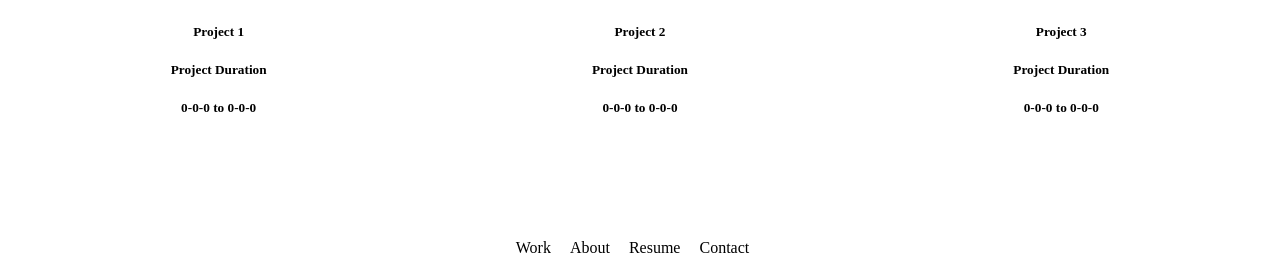
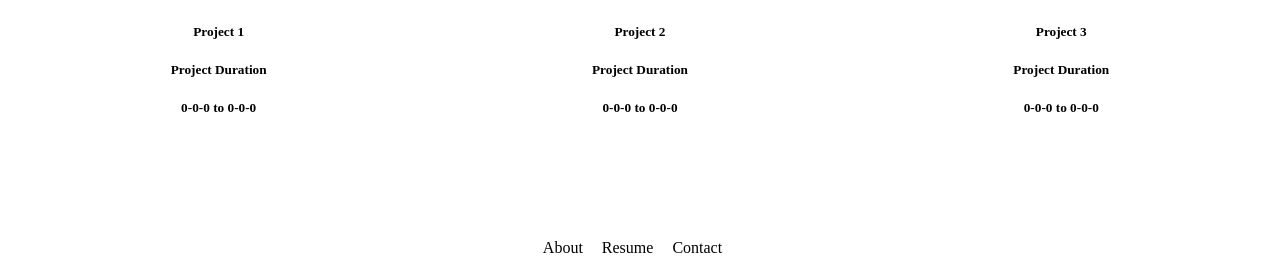
Before and after one commit to lari14/UX_UI_HW_19, a plain HTML site: page index.html in a window 1280 px wide. Shown: the part 2428-2706 px from the top of the page. Drawn offline with Linux system fonts and the light colour scheme.

Commit message:
footer iteration

```diff
--- a/index.html
+++ b/index.html
@@ -128,7 +128,6 @@
     <!--Below this line is the footer-->
         <footer>
             <ul>
-            <li class="inline-block">Work</li>
             <li class="inline-block">About</li>
             <li class="inline-block">Resume</li>
             <li class="inline-block">Contact</li>
```
